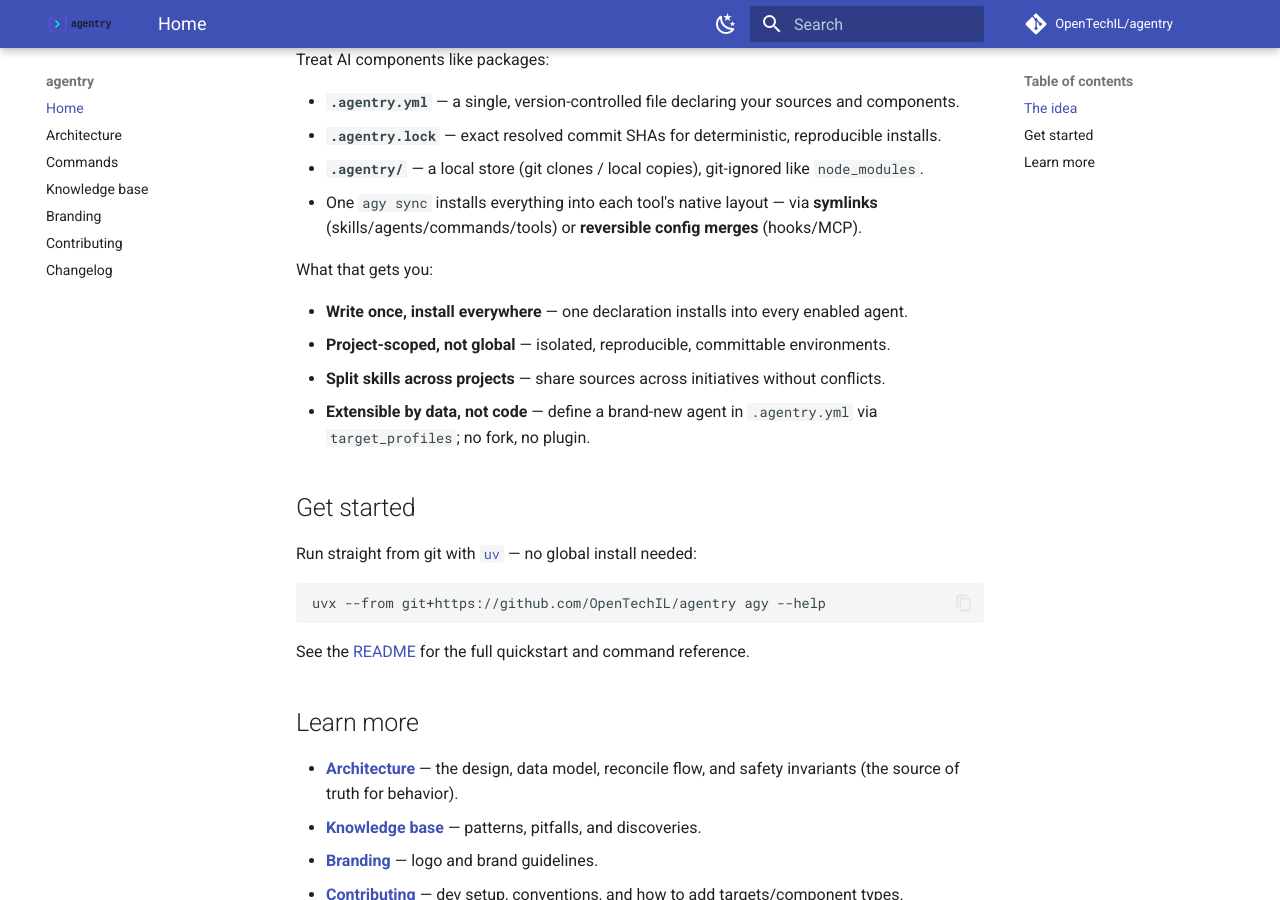
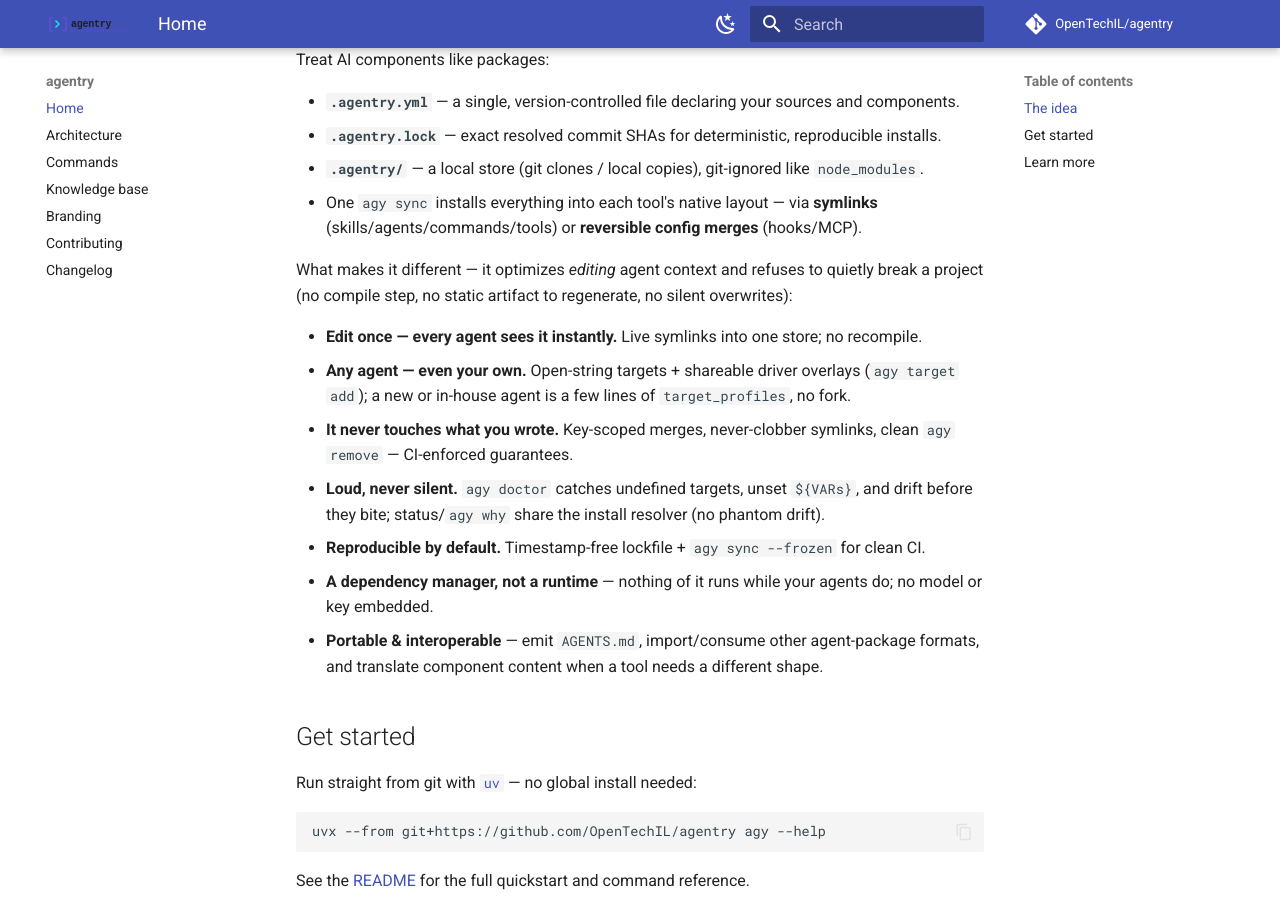
Before and after one commit to OpenTechIL/agentry, an MkDocs documentation site: the page built from docs/index.md, in a window 1280 px wide and 900 px high, scrolled down 1050 px. Built offline with MkDocs 1.6.1 and Material for MkDocs 9.7.7, drawn with Linux system fonts in a browser that asks for light colours; comment, search, counter and statistics services are not loaded.

Commit message:
docs: sharpen positioning around agentry's distinctive strengths
Lead the README and docs with what makes agentry different — framed as positive,
self-standing claims (no competitor named):
- edit-once live symlinks (no compile/recompile step)
- open-string targets + shareable driver overlays (any agent, even your own)
- never-clobber / reversible installs as CI-enforced guarantees
- loud-not-silent preflight (agy doctor) + single-resolver status/why
- reproducible lockfile + --frozen; dependency-manager-not-a-runtime
- portability/interop (emit AGENTS.md, import/consume other package formats, transform)

Also: refresh docs/commands.md with the commands shipped since (doctor, why,
target add/list, import apm, emit agents-md, sync --frozen/--allow-transform), and
drop residual competitor branding from the interop docs (keep only the unavoidable
agy import apm / .apm/ / apm.yml feature identifiers). Strict mkdocs + suite green.

```diff
--- a/docs/index.md
+++ b/docs/index.md
@@ -31,13 +31,21 @@
 - One `agy sync` installs everything into each tool's native layout — via **symlinks**
   (skills/agents/commands/tools) or **reversible config merges** (hooks/MCP).
 
-What that gets you:
+What makes it different — it optimizes *editing* agent context and refuses to quietly break a
+project (no compile step, no static artifact to regenerate, no silent overwrites):
 
-- **Write once, install everywhere** — one declaration installs into every enabled agent.
-- **Project-scoped, not global** — isolated, reproducible, committable environments.
-- **Split skills across projects** — share sources across initiatives without conflicts.
-- **Extensible by data, not code** — define a brand-new agent in `.agentry.yml` via
-  `target_profiles`; no fork, no plugin.
+- **Edit once — every agent sees it instantly.** Live symlinks into one store; no recompile.
+- **Any agent — even your own.** Open-string targets + shareable driver overlays
+  (`agy target add`); a new or in-house agent is a few lines of `target_profiles`, no fork.
+- **It never touches what you wrote.** Key-scoped merges, never-clobber symlinks, clean
+  `agy remove` — CI-enforced guarantees.
+- **Loud, never silent.** `agy doctor` catches undefined targets, unset `${VARs}`, and drift
+  before they bite; status/`agy why` share the install resolver (no phantom drift).
+- **Reproducible by default.** Timestamp-free lockfile + `agy sync --frozen` for clean CI.
+- **A dependency manager, not a runtime** — nothing of it runs while your agents do; no model
+  or key embedded.
+- **Portable & interoperable** — emit `AGENTS.md`, import/consume other agent-package formats,
+  and translate component content when a tool needs a different shape.
 
 ## Get started
 
```
Also changed, not shown: README.md (+31 -16 lines), docs/architecture.md (+8 -8 lines), docs/commands.md (+24 -1 lines).
